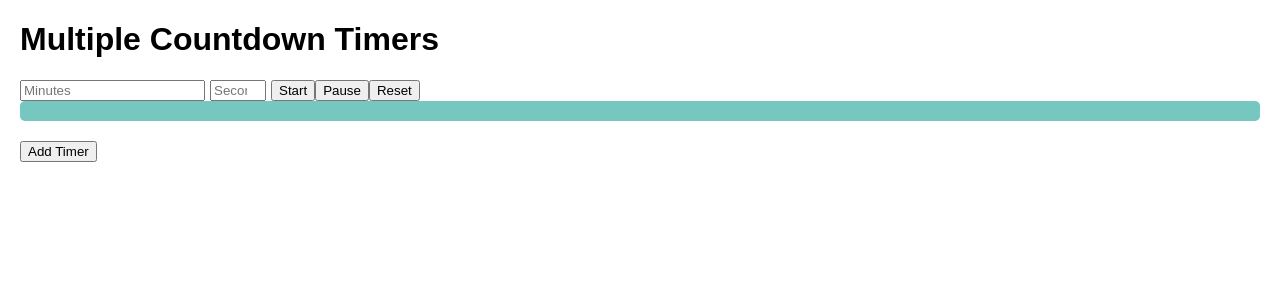
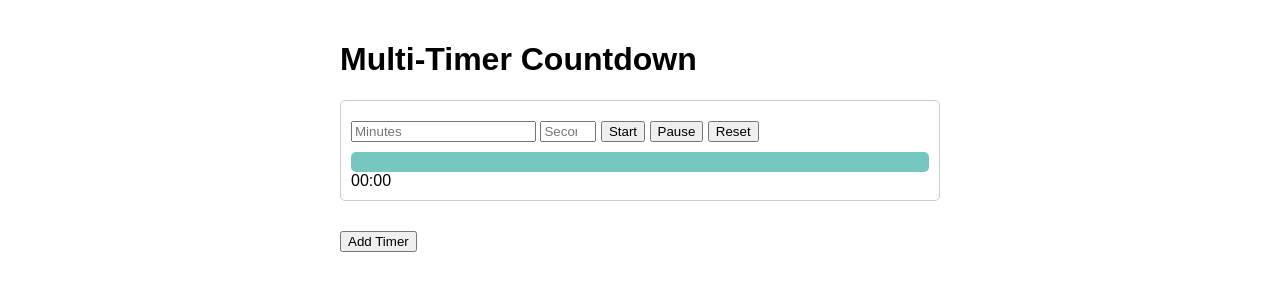
Before and after one commit to 23f2005694/countdown-timer, a plain HTML site: page index.html in a window 1280 px wide. Both pictures are taken after a click on the button "Add Timer". Drawn offline with Linux system fonts and the light colour scheme.

Commit message:
Update index.html for round 2

```diff
--- a/index.html
+++ b/index.html
@@ -3,102 +3,111 @@
 <head>
     <meta charset="UTF-8">
     <meta name="viewport" content="width=device-width, initial-scale=1.0">
-    <title>Multiple Countdown Timers</title>
+    <title>Multi-Timer Countdown</title>
     <style>
-        body { font-family: Arial, sans-serif; margin: 20px; }
-        .timer { margin-bottom: 20px; }
-        .progress { width: 100%; background: #e0e0e0; border-radius: 5px; overflow: hidden; }
-        .progress-bar { height: 20px; background: #76c7c0; width: 100%; transition: width 1s; }
-        .controls { margin-top: 10px; }
-        input { margin-right: 5px; }
+        body {
+            font-family: Arial, sans-serif;
+            max-width: 600px;
+            margin: auto;
+            padding: 20px;
+        }
+        .timer {
+            margin-bottom: 20px;
+            border: 1px solid #ccc;
+            padding: 10px;
+            border-radius: 5px;
+        }
+        .progress {
+            width: 100%;
+            height: 20px;
+            background-color: #e0e0e0;
+            border-radius: 5px;
+            overflow: hidden;
+            margin-top: 10px;
+        }
+        .progress-bar {
+            height: 100%;
+            background-color: #76c7c0;
+            width: 100%;
+        }
+        button {
+            margin-top: 10px;
+        }
     </style>
 </head>
 <body>
-    <h1>Multiple Countdown Timers</h1>
+    <h1>Multi-Timer Countdown</h1>
     <div id="timers"></div>
     <button id="add-timer">Add Timer</button>
 
     <script>
         let timers = [];
 
-        function createTimerElement() {
-            const timerContainer = document.createElement('div');
-            timerContainer.className = 'timer';
+        document.getElementById('add-timer').addEventListener('click', function() {
+            const timerId = `timer-${timers.length}`;
+            const timerElement = document.createElement('div');
+            timerElement.className = 'timer';
+            timerElement.innerHTML = `
+                <input type="number" id="${timerId}-minutes" placeholder="Minutes" min="0">
+                <input type="number" id="${timerId}-seconds" placeholder="Seconds" min="0" max="59">
+                <button id="${timerId}-start">Start</button>
+                <button id="${timerId}-pause">Pause</button>
+                <button id="${timerId}-reset">Reset</button>
+                <div class="progress">
+                    <div id="${timerId}-progress" class="progress-bar"></div>
+                </div>
+                <div id="${timerId}-display">00:00</div>
+            `;
+            document.getElementById('timers').appendChild(timerElement);
+            timers.push({ id: timerId, interval: null, totalTime: 0, remainingTime: 0 });
 
-            const minutesInput = document.createElement('input');
-            minutesInput.type = 'number';
-            minutesInput.placeholder = 'Minutes';
-            minutesInput.min = 0;
+            document.getElementById(`${timerId}-start`).addEventListener('click', () => startTimer(timerId));
+            document.getElementById(`${timerId}-pause`).addEventListener('click', () => pauseTimer(timerId));
+            document.getElementById(`${timerId}-reset`).addEventListener('click', () => resetTimer(timerId));
+        });
 
-            const secondsInput = document.createElement('input');
-            secondsInput.type = 'number';
-            secondsInput.placeholder = 'Seconds';
-            secondsInput.min = 0;
-            secondsInput.max = 59;
+        function startTimer(timerId) {
+            const timer = timers.find(t => t.id === timerId);
+            const minutes = parseInt(document.getElementById(`${timerId}-minutes`).value) || 0;
+            const seconds = parseInt(document.getElementById(`${timerId}-seconds`).value) || 0;
+            timer.totalTime = minutes * 60 + seconds;
+            timer.remainingTime = timer.totalTime;
 
-            const startButton = document.createElement('button');
-            startButton.innerText = 'Start';
-            const pauseButton = document.createElement('button');
-            pauseButton.innerText = 'Pause';
-            const resetButton = document.createElement('button');
-            resetButton.innerText = 'Reset';
-
-            const progressBarContainer = document.createElement('div');
-            progressBarContainer.className = 'progress';
-            const progressBar = document.createElement('div');
-            progressBar.className = 'progress-bar';
-
-            progressBarContainer.appendChild(progressBar);
-            timerContainer.appendChild(minutesInput);
-            timerContainer.appendChild(secondsInput);
-            timerContainer.appendChild(startButton);
-            timerContainer.appendChild(pauseButton);
-            timerContainer.appendChild(resetButton);
-            timerContainer.appendChild(progressBarContainer);
-
-            document.getElementById('timers').appendChild(timerContainer);
-
-            let countdown;
-            let totalTime;
-
-            startButton.onclick = function () {
-                const minutes = parseInt(minutesInput.value) || 0;
-                const seconds = parseInt(secondsInput.value) || 0;
-                totalTime = minutes * 60 + seconds;
-                startTimer(progressBar);
-            };
-
-            pauseButton.onclick = function () {
-                clearInterval(countdown);
-            };
-
-            resetButton.onclick = function () {
-                clearInterval(countdown);
-                progressBar.style.width = '100%';
-                alert('Timer reset!');
-            };
-
-            function startTimer(progressBar) {
-                clearInterval(countdown);
-                const initialTime = totalTime;
-                countdown = setInterval(function () {
-                    if (totalTime <= 0) {
-                        clearInterval(countdown);
-                        alert('Time is up!');
-                        const audio = new Audio('https://www.soundjay.com/button/sounds/beep-07.wav');
-                        audio.play();
-                    } else {
-                        totalTime--;
-                        const minutesRemaining = Math.floor(totalTime / 60);
-                        const secondsRemaining = totalTime % 60;
-                        progressBar.style.width = `${(totalTime / initialTime) * 100}%`;
-                        console.log(`Time Remaining: ${minutesRemaining}:${secondsRemaining < 10 ? '0' : ''}${secondsRemaining}`);
-                    }
-                }, 1000);
-            }
+            if (timer.interval) clearInterval(timer.interval);
+            updateDisplay(timerId, timer.remainingTime);
+            timer.interval = setInterval(() => {
+                if (timer.remainingTime > 0) {
+                    timer.remainingTime--;
+                    updateDisplay(timerId, timer.remainingTime);
+                } else {
+                    clearInterval(timer.interval);
+                    alert("Time's up!");
+                    const audio = new Audio('https://www.soundjay.com/button/sounds/button-3.mp3');
+                    audio.play();
+                }
+            }, 1000);
         }
 
-        document.getElementById('add-timer').onclick = createTimerElement;
+        function pauseTimer(timerId) {
+            const timer = timers.find(t => t.id === timerId);
+            clearInterval(timer.interval);
+        }
+
+        function resetTimer(timerId) {
+            const timer = timers.find(t => t.id === timerId);
+            clearInterval(timer.interval);
+            timer.remainingTime = timer.totalTime;
+            updateDisplay(timerId, timer.remainingTime);
+        }
+
+        function updateDisplay(timerId, remainingTime) {
+            const minutes = Math.floor(remainingTime / 60);
+            const seconds = remainingTime % 60;
+            document.getElementById(`${timerId}-display`).innerText =
+                `${String(minutes).padStart(2, '0')}:${String(seconds).padStart(2, '0')}`;
+            const progressPercentage = (remainingTime / timers.find(t => t.id === timerId).totalTime) * 100;
+            document.getElementById(`${timerId}-progress`).style.width = `${progressPercentage}%`;
+        }
     </script>
 </body>
 </html>
```
